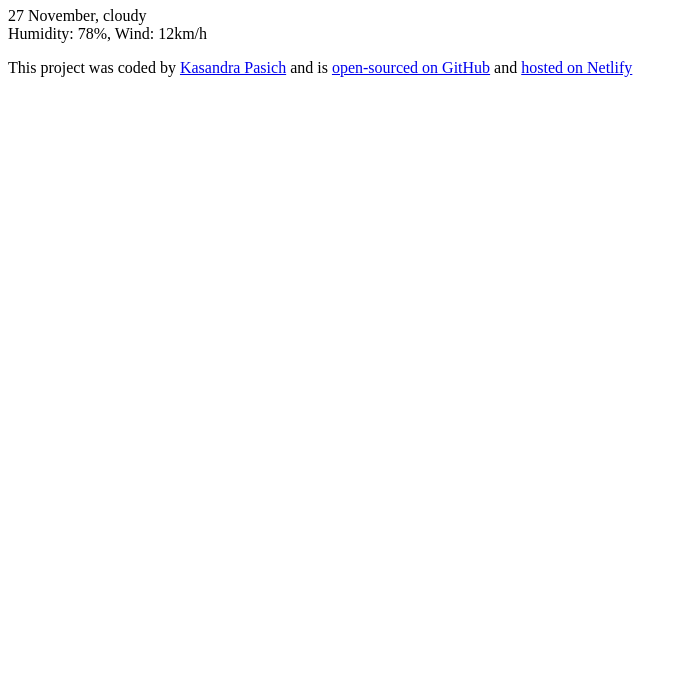
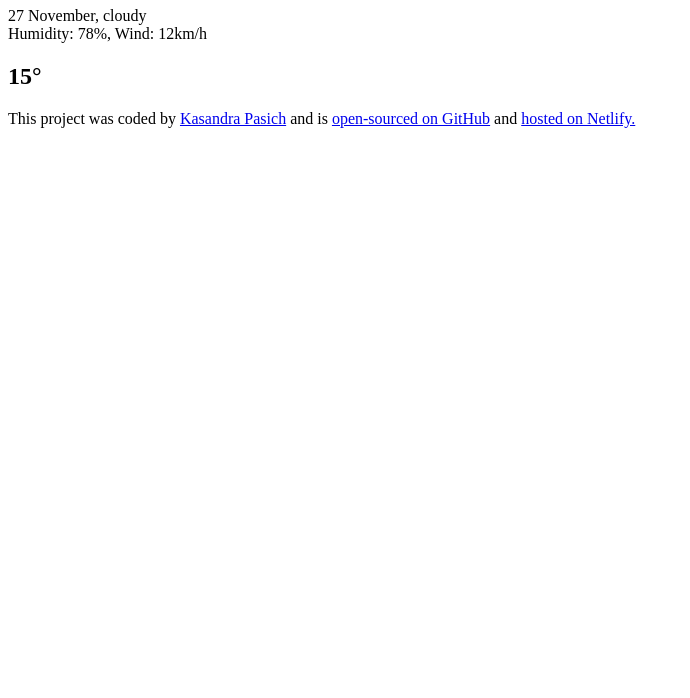
Before and after one commit to syrenkasandra/Syren-Weather-App, a plain HTML site: page index.html in a window 1280 px wide. Shown: the part 102-800 px from the top of the page, without its empty margins (0-690 px from the left). Drawn offline with Linux system fonts and the light colour scheme.

Commit message:
Changed Document Name + Added Temperature Skeleton

```diff
--- a/index.html
+++ b/index.html
@@ -3,7 +3,7 @@
 <head>
     <meta charset="UTF-8">
     <meta name="viewport" content="width=device-width, initial-scale=1.0">
-    <title>Document</title>
+    <title>Syren Weather App</title>
 </head>
 <body>
     <header>
@@ -22,11 +22,12 @@
         </br>
         Humidity: 78%, Wind: 12km/h
         </p>
+        <div> <h2>15°</h2></div>
     </main>
     <footer>
     </hr>
     <p>
-    This project was coded by <a href="https://github.com/syrenkasandra" target="_blank">Kasandra Pasich</a> and is <a href="https://github.com/syrenkasandra/Syren-Weather-App">open-sourced on GitHub</a> and <a href="https://syren-weather-app.netlify.app/">hosted on Netlify</a>
+    This project was coded by <a href="https://github.com/syrenkasandra" target="_blank">Kasandra Pasich</a> and is <a href="https://github.com/syrenkasandra/Syren-Weather-App" target="_blank">open-sourced on GitHub</a> and <a href="https://syren-weather-app.netlify.app/" target="_blank">hosted on Netlify.</a>
     </p>
 </footer>
 </body>
```
